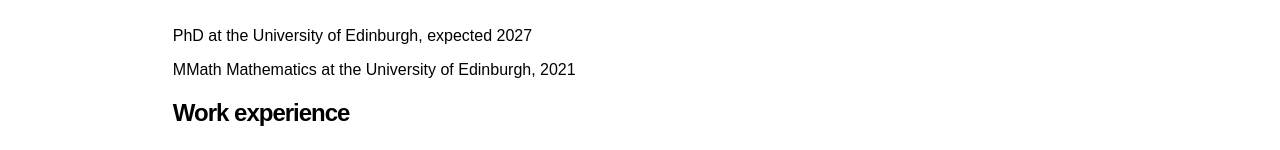
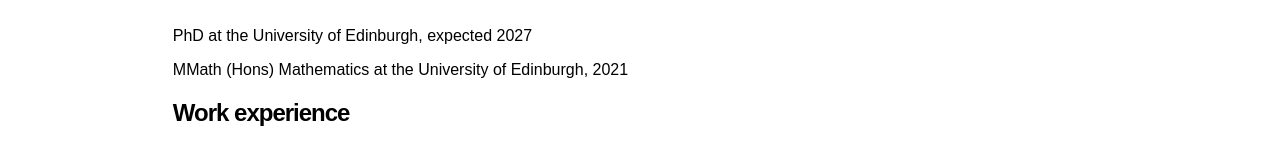
Before and after one commit to gillian-smith/gillian-smith.github.io, a plain HTML site: page cv.html in a window 1280 px wide. Shown: the part 259-409 px from the top of the page. Drawn offline with Linux system fonts and the light colour scheme.

Commit message:
Update cv.html

```diff
--- a/cv.html
+++ b/cv.html
@@ -30,7 +30,7 @@
             <p>If you would like a copy of my full CV, please email me at g.smith@ed.ac.uk.</p>
             <h2>Education</h2>
             <p>PhD at the University of Edinburgh, expected 2027</p>
-            <p>MMath Mathematics at the University of Edinburgh, 2021</p>
+            <p>MMath (Hons) Mathematics at the University of Edinburgh, 2021</p>
             <h2>Work experience</h2>
             <p>Analytical Scientist at <a href="https://www.themcsgroup.co.uk/">MCS Ltd</a>, 2022-2023.
                 This was a varied role at a small consultancy company providing materials science and failure analysis services to a wide range of clients across the engineering sector,
```
